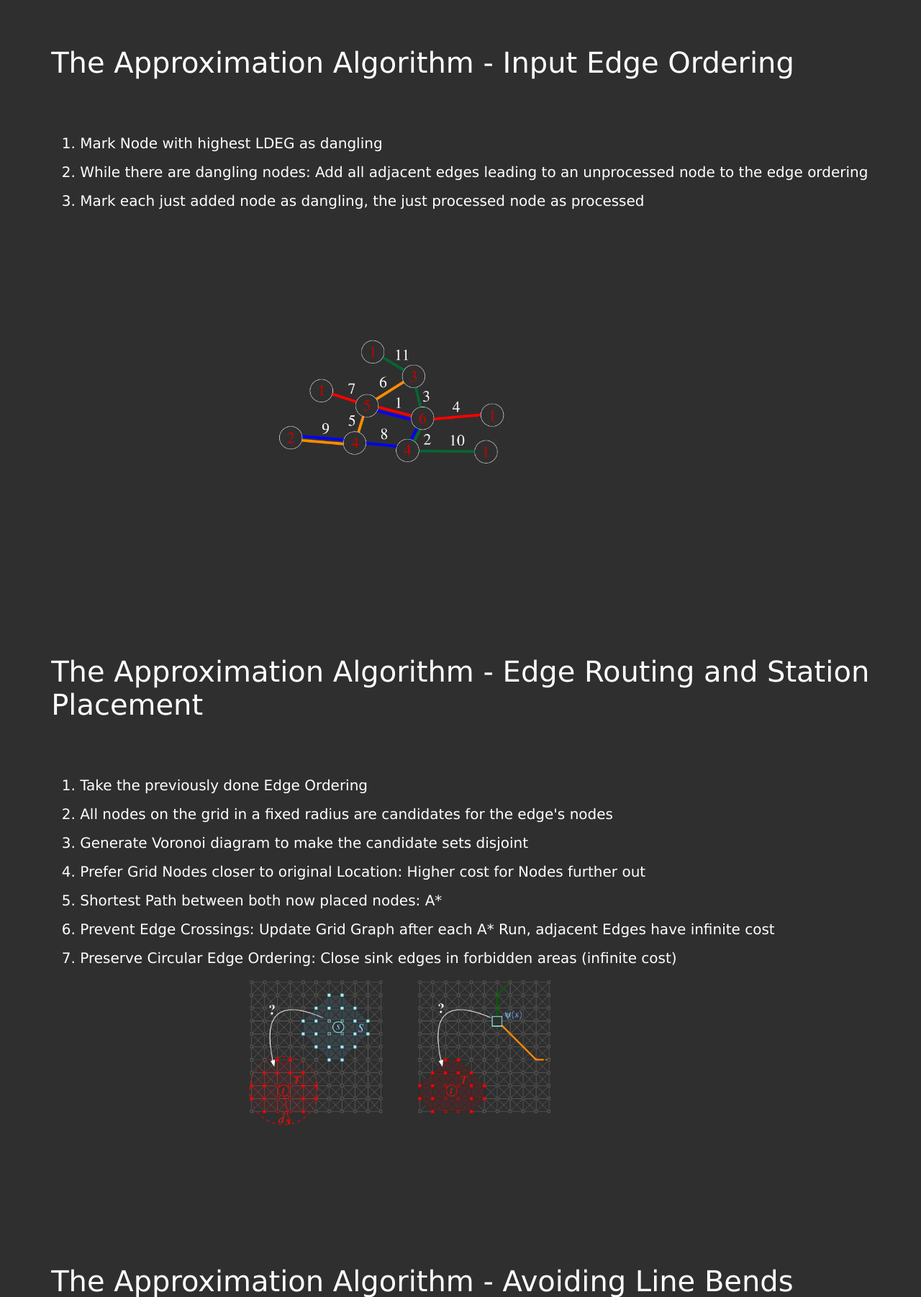
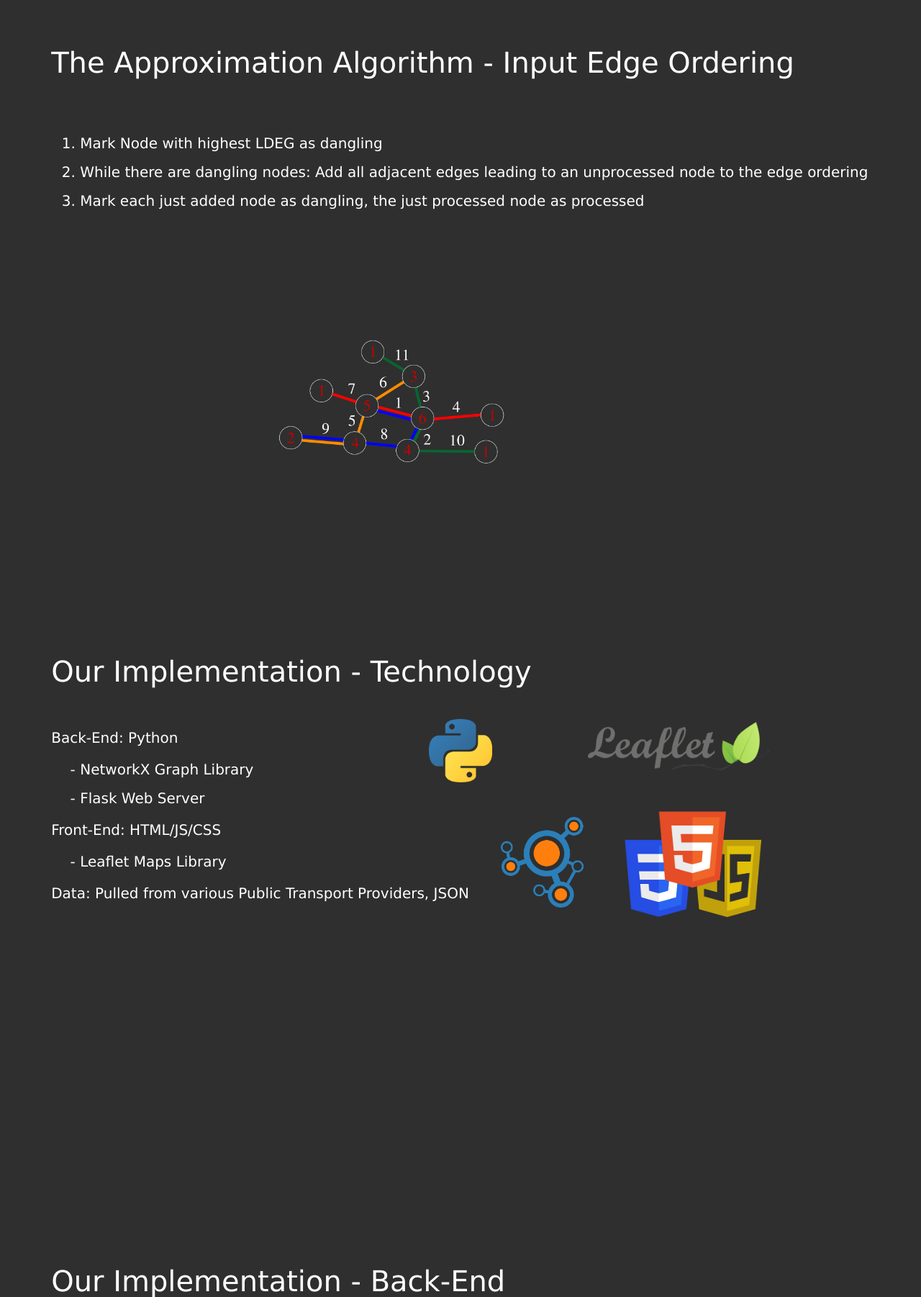
Before and after one commit to majortomL/fancy-metro-maps, a Flask app: page / in a window 1280 px wide. Shown: the part 4239-6041 px from the top of the page at 72% size. Run offline with Flask 2, Linux system fonts and the light colour scheme; some libraries are stand-ins or nearby versions.

Commit message:
changed presentation

```diff
--- a/static/style.css
+++ b/static/style.css
@@ -9,13 +9,13 @@
 }
 
 @media only screen and (max-height: 1440px) {
-    .container{
+    .container {
         height: 1050px;
     }
 }
 
 @media only screen and (max-height: 1080px) {
-    .container{
+    .container {
         height: 700px;
     }
 }
@@ -36,14 +36,14 @@
     height: 100%;
 }
 
-#control-wrapper{
+#control-wrapper {
 }
 
-#control-container{
+#control-container {
     overflow: hidden;
 }
 
-#control-container-empty{
+#control-container-empty {
     float: left;
 }
 
@@ -51,7 +51,7 @@
     background-color: #343332;
 }
 
-#map-container{
+#map-container {
     float: left;
 }
 
@@ -98,12 +98,12 @@ body {
     visibility: hidden;
 }
 
-.stop-scrolling{
+.stop-scrolling {
     height: 100%;
     overflow: hidden;
 }
 
-.slide{
+.slide {
     display: table;
     height: 90vh;
     width: 90%;
@@ -111,11 +111,11 @@ body {
 
 }
 
-.slide-header{
+.slide-header {
     font-size: 5vh;
 }
 
-.slide-content{
+.slide-content {
     padding-top: 5%;
     font-size: 2.5vh;
 }
@@ -125,49 +125,50 @@ body {
     vertical-align: middle;
 }
 
-#first-slide{
+#first-slide {
     background-image: url("/static/imgs/freiburg.png");
     background-size: 100vh;
     background-position: 15% 0%;
     background-repeat: no-repeat;
 }
 
-#second-slide{
+#second-slide {
     background-image: url("/static/imgs/PaperOverview.png");
     background-size: 45%;
     background-repeat: no-repeat;
     background-position: 100% 60%;
 }
 
-#third-slide{
+#third-slide {
     background-image: url("/static/imgs/InputEdgeOrdering.png");
     background-size: 25%;
     background-repeat: no-repeat;
     background-position: 40% 70%;
 }
 
-#fourth-slide{
-    background-image: url("/static/imgs/EdgeRouting.png");
-    background-size: 35%;
-    background-repeat: no-repeat;
-    background-position: 40% 80%;
-}
-
-#sixth-slide{
+#sixth-slide {
     background-image: url("/static/imgs/python.png"), url("/static/imgs/networkx.png"), url("/static/imgs/leaflet.png"), url("/static/imgs/htmljscss.png");
     background-size: 7%, 10%, 20%, 15%;
     background-repeat: no-repeat;
     background-position: 50% 20%, 60% 40%, 80% 20%, 80% 40%;
 }
-a:link{
+
+#second-and-seven-eights-slide {
+    background-image: url("/static/imgs/EdgeRouting.png");
+    background-size: 45%;
+    background-repeat: no-repeat;
+    background-position: 90% 50%;
+}
+
+a:link {
     color: green;
 }
 
-a:visited{
-    color:darkgreen;
+a:visited {
+    color: darkgreen;
 }
 
-li{
+li {
     margin-bottom: 2vh;
     margin-top: 2vh;
 }
--- a/templates/index.html
+++ b/templates/index.html
@@ -30,6 +30,15 @@
         </div>
     </div>
 </div>
+<div id="second-and-a-half-slide" class="slide">
+    <div class="vertical-center">
+        <div style="display: flex;justify-content: center;">
+            <img src="/static/imgs/concept_album/1.png" class="centered_img" style="display: inherit" id="concept1" onclick="document.getElementById('concept1').style.display = 'none';document.getElementById('concept2').style.display = 'inherit';">
+            <img src="/static/imgs/concept_album/2.png" class="centered_img" style="display: none"    id="concept2" onclick="document.getElementById('concept2').style.display = 'none';document.getElementById('concept3').style.display = 'inherit';">
+            <img src="/static/imgs/concept_album/3.png" class="centered_img" style="display: none"    id="concept3" onclick="document.getElementById('concept3').style.display = 'none';document.getElementById('concept1').style.display = 'inherit';">
+        </div>
+    </div>
+</div>
 <div id="second-slide" class="slide">
     <div class="slide-header">
         The Paper: <a href="https://www.researchgate.net/publication/343051484_Metro_Maps_on_Octilinear_Grid_Graphs">Metro Maps on Octilinear Grid Graphs</a>
@@ -51,15 +60,6 @@
         </ol>
     </div>
 </div>
-<div id="second-and-a-half-slide" class="slide">
-    <div class="vertical-center">
-        <div style="display: flex;justify-content: center;">
-            <img src="/static/imgs/concept_album/1.png" class="centered_img" style="display: inherit" id="concept1" onclick="document.getElementById('concept1').style.display = 'none';document.getElementById('concept2').style.display = 'inherit';">
-            <img src="/static/imgs/concept_album/2.png" class="centered_img" style="display: none"    id="concept2" onclick="document.getElementById('concept2').style.display = 'none';document.getElementById('concept3').style.display = 'inherit';">
-            <img src="/static/imgs/concept_album/3.png" class="centered_img" style="display: none"    id="concept3" onclick="document.getElementById('concept3').style.display = 'none';document.getElementById('concept1').style.display = 'inherit';">
-        </div>
-    </div>
-</div>
 <div id="second-and-three-quarters-slide" class="slide">
     <div class="vertical-center">
         <div style="display: flex;justify-content: center;">
@@ -77,7 +77,7 @@
 </div>
 <div id="second-and-seven-eights-slide" class="slide">
     <div class="slide-header">
-        The Approximation Algorithm
+        The Approximation Algorithm - Edge Routing and Station Placement
     </div>
     <div class="slide-content">
         establish edge ordering: edges in denser areas of the network are processed earlier<br>
@@ -102,32 +102,6 @@
             <li>Mark Node with highest LDEG as dangling</li>
             <li>While there are dangling nodes: Add all adjacent edges leading to an unprocessed node to the edge ordering</li>
             <li>Mark each just added node as dangling, the just processed node as processed</li>
-        </ol>
-    </div>
-</div>
-<div id="fourth-slide" class="slide">
-    <div class="slide-header">
-        The Approximation Algorithm - Edge Routing and Station Placement
-    </div>
-    <div class="slide-content">
-        <ol>
-            <li>Take the previously done Edge Ordering</li>
-            <li>All nodes on the grid in a fixed radius are candidates for the edge's nodes</li>
-            <li>Generate Voronoi diagram to make the candidate sets disjoint</li>
-            <li>Prefer Grid Nodes closer to original Location: Higher cost for Nodes further out</li>
-            <li>Shortest Path between both now placed nodes: A*</li>
-            <li>Prevent Edge Crossings: Update Grid Graph after each A* Run, adjacent Edges have infinite cost</li>
-            <li>Preserve Circular Edge Ordering: Close sink edges in forbidden areas (infinite cost)</li>
-        </ol>
-    </div>
-</div>
-<div id="fifth-slide" class="slide">
-    <div class="slide-header">
-        The Approximation Algorithm - Avoiding Line Bends
-    </div>
-    <div class="slide-content">
-        <ol>
-            <li>Before routing Edge: Calculate Line Bend Penalty for each possible Placement of that Edge</li>
         </ol>
     </div>
 </div>
```
